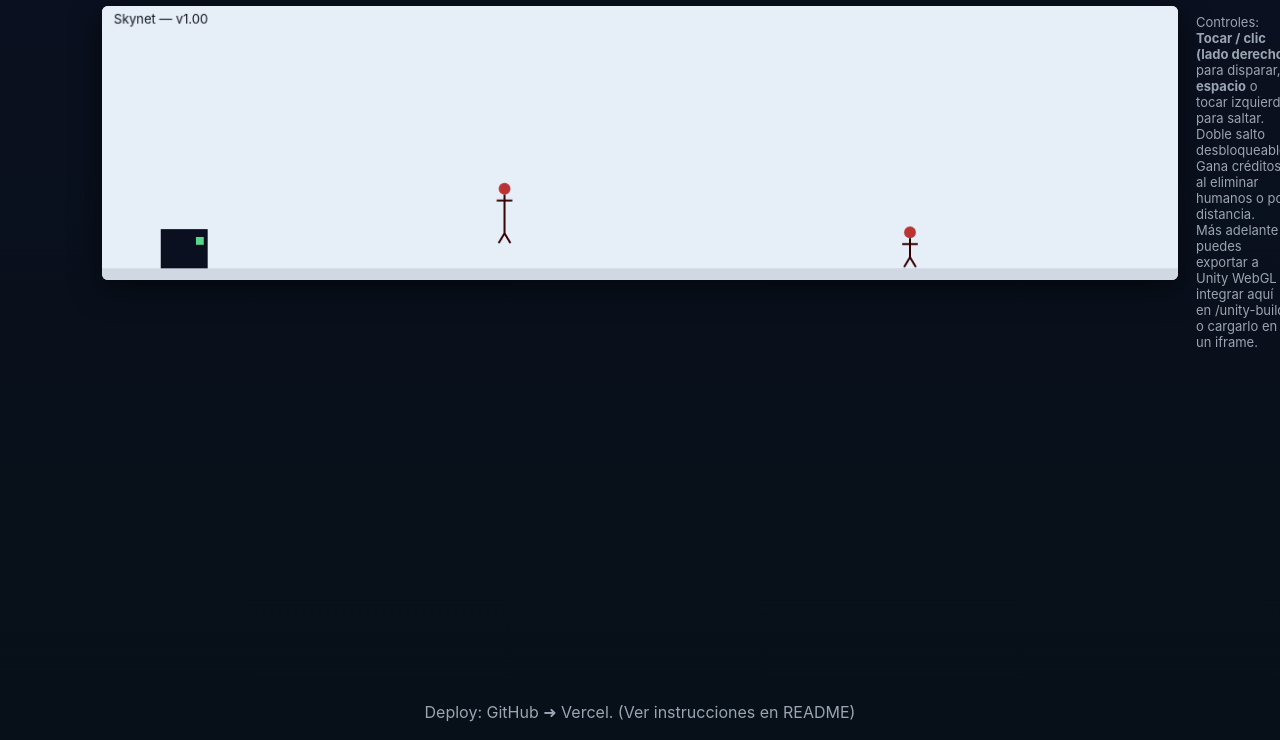
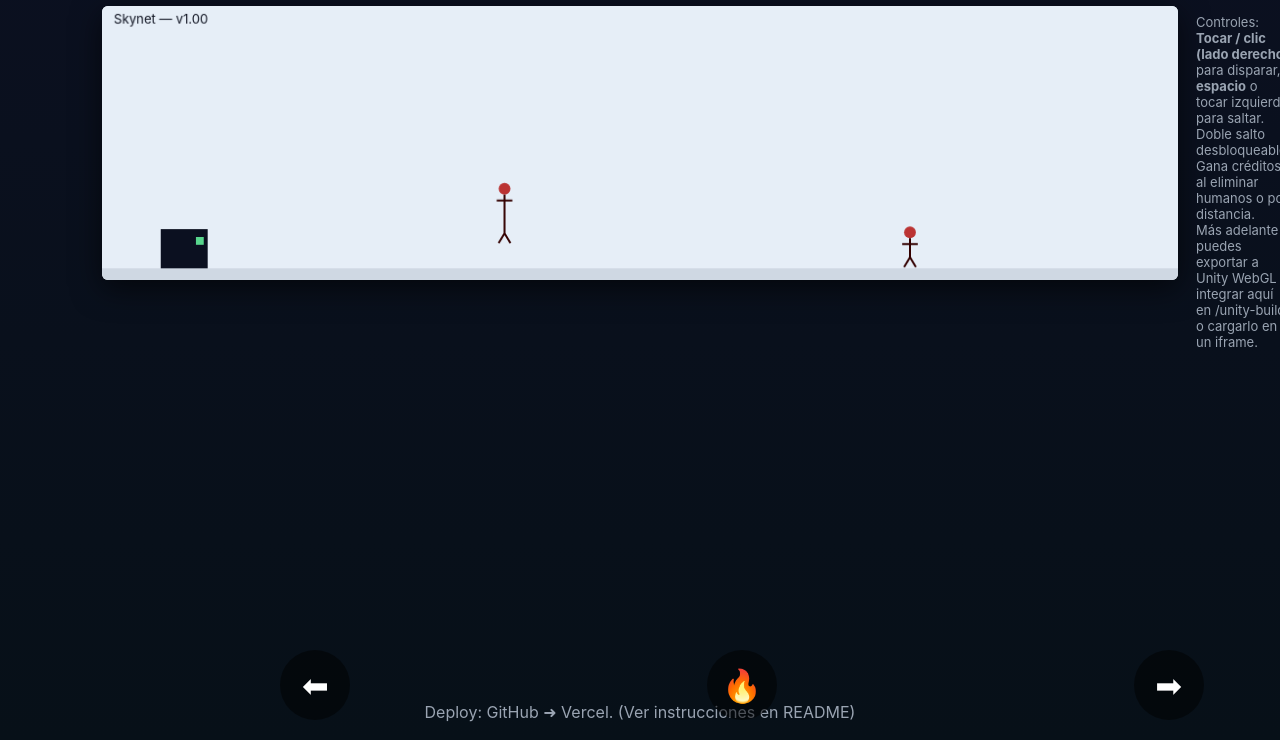
Before and after one commit to jordan-blancas/myownskynet, a plain HTML site: page index.html in a window 1280 px wide. Shown: the part 60-800 px from the top of the page. Drawn offline with Linux system fonts and the light colour scheme.

Commit message:
Mejora del juego4

```diff
--- a/index.html
+++ b/index.html
@@ -45,6 +45,13 @@
   <main>
     <!-- Canvas: el id se mantiene como "game" para compatibilidad con game.js -->
     <canvas id="game" width="900" height="220"></canvas>
+
+    <div id="controls">
+    <button id="btnLeft">⬅</button>
+    <button id="btnShoot">🔥</button>
+    <button id="btnRight">➡</button>
+</div>
+
 
     <aside id="panelUpgrade" class="panel hidden">
       <h2>Mejoras</h2>
--- a/style.css
+++ b/style.css
@@ -21,3 +21,23 @@ canvas{background:#edf2f7;border-radius:6px;display:block;box-shadow:0 8px 30px
 .help{flex:1;color:var(--muted);font-size:13px;padding-top:8px}
 .ft{margin-top:auto;padding:18px;color:var(--muted)}
 #resetBtn{background:transparent;border:1px dashed rgba(255,255,255,0.06);padding:6px 10px;border-radius:6px;color:#f66}
+
+
+#controls {
+    position: fixed;
+    bottom: 20px;
+    width: 100%;
+    display: flex;
+    justify-content: space-around;
+    z-index: 9999;
+}
+
+#controls button {
+    width: 70px;
+    height: 70px;
+    font-size: 2rem;
+    border-radius: 50%;
+    border: none;
+    background: rgba(0,0,0,0.5);
+    color: white;
+}
```
